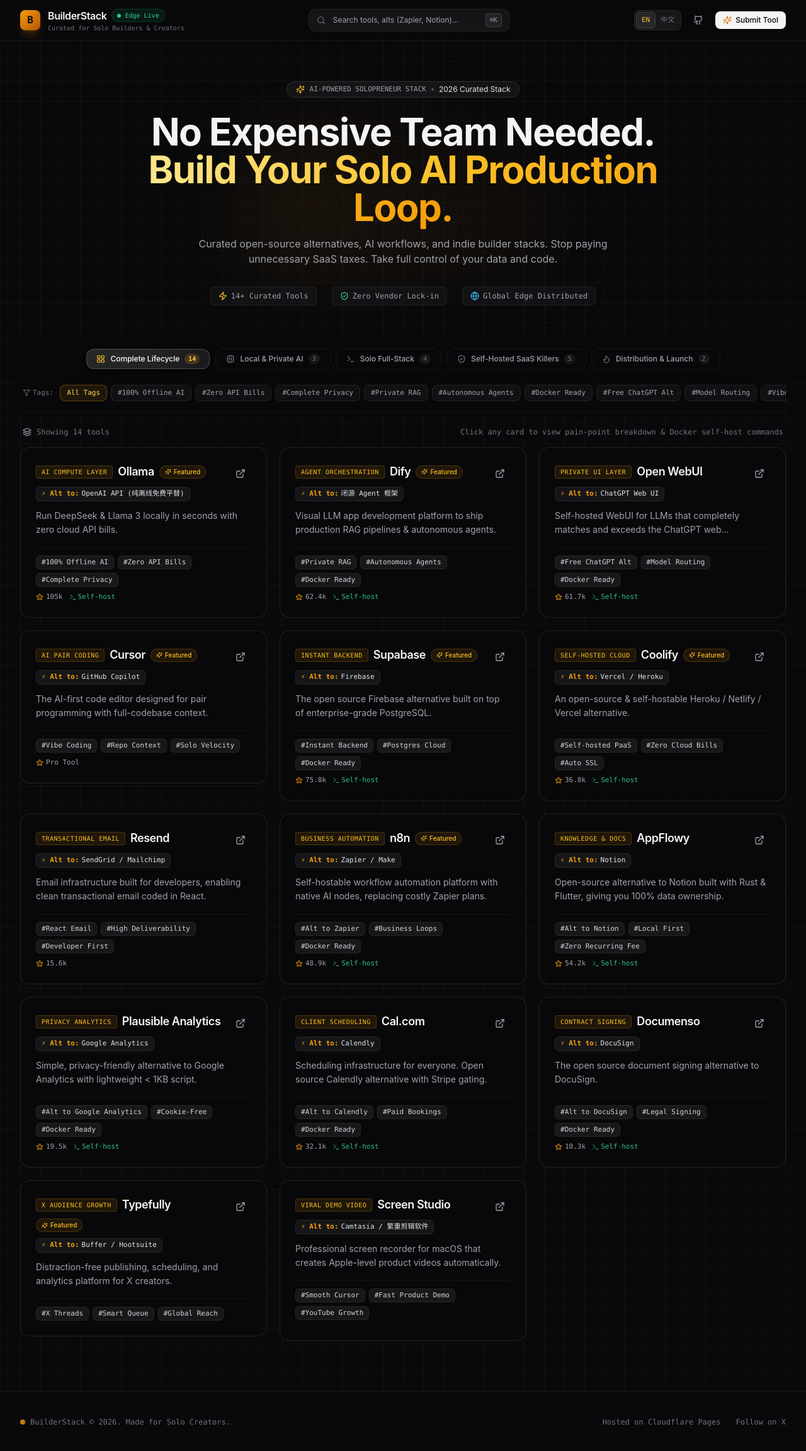
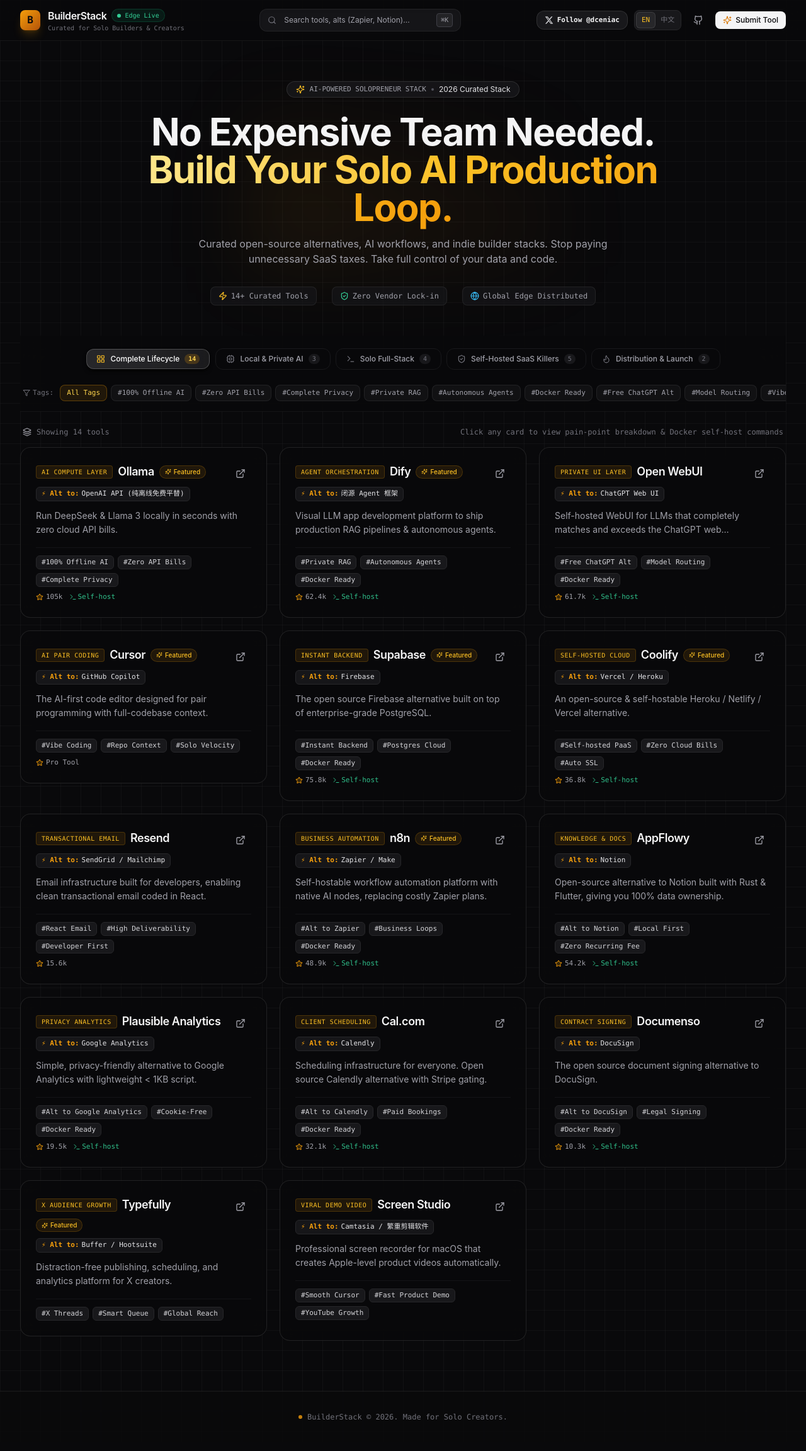
Before and after one commit to dceniac-sudo/builderstack, a Next.js app: page / in a window 1280 px wide. Shown: the whole page at 63% size. Built offline with nearby package versions, Linux system fonts and the light colour scheme.

Commit message:
feat: clean footer and add high-converting X follow intent button in navbar

```diff
--- a/src/app/page.tsx
+++ b/src/app/page.tsx
@@ -178,31 +178,11 @@
         )}
       </main>
 
-      {/* 底部 Footer */}
-      <footer className="border-t border-white/5 bg-zinc-950 py-10 text-xs text-zinc-500 font-mono">
-        <div className="max-w-7xl mx-auto px-4 sm:px-6 lg:px-8 flex flex-col sm:flex-row items-center justify-between gap-4">
-          <div className="flex items-center gap-2">
-            <span className="w-2 h-2 rounded-full bg-amber-500/80" />
-            <span>{t.footer.copyright}</span>
-          </div>
-          <div className="flex items-center gap-6">
-            <a
-              href="https://pages.cloudflare.com"
-              target="_blank"
-              rel="noopener noreferrer"
-              className="hover:text-zinc-300 transition-colors"
-            >
-              {t.footer.hostedOn}
-            </a>
-            <a
-              href="https://twitter.com"
-              target="_blank"
-              rel="noopener noreferrer"
-              className="hover:text-amber-400 transition-colors"
-            >
-              {t.footer.followX}
-            </a>
-          </div>
+      {/* 底部 Footer (极简纯净版) */}
+      <footer className="border-t border-white/5 bg-zinc-950/80 py-8 text-xs text-zinc-500 font-mono text-center">
+        <div className="max-w-7xl mx-auto px-4 flex items-center justify-center gap-2">
+          <span className="w-1.5 h-1.5 rounded-full bg-amber-500/80" />
+          <span>{t.footer.copyright}</span>
         </div>
       </footer>
 
--- a/src/components/Navbar.tsx
+++ b/src/components/Navbar.tsx
@@ -1,9 +1,9 @@
 'use client';
 
 import React from 'react';
-import { Search, Github, Twitter, Sparkles } from 'lucide-react';
+import { Search, Github, Sparkles } from 'lucide-react';
 import { LanguageToggle } from '@/components/LanguageToggle';
-import { useI18n } from '@/lib/i18n';
+import { useI18n, X_HANDLE } from '@/lib/i18n';
 
 interface NavbarProps {
   onOpenSearch: () => void;
@@ -12,6 +12,21 @@
 
 export const Navbar: React.FC<NavbarProps> = ({ onOpenSearch }) => {
   const { t } = useI18n();
+
+  // 触发 X 官方关注小弹窗
+  const handleFollowClick = (e: React.MouseEvent) => {
+    e.preventDefault();
+    const url = `https://twitter.com/intent/follow?screen_name=${X_HANDLE}`;
+    const width = 550;
+    const height = 650;
+    const left = window.screen.width / 2 - width / 2;
+    const top = window.screen.height / 2 - height / 2;
+    window.open(
+      url,
+      'FollowOnX',
+      `toolbar=no, location=no, directories=no, status=no, menubar=no, scrollbars=yes, resizable=yes, copyhistory=no, width=${width}, height=${height}, top=${top}, left=${left}`
+    );
+  };
 
   return (
     <header className="sticky top-0 z-40 w-full border-b border-white/5 bg-zinc-950/80 backdrop-blur-xl">
@@ -51,26 +66,38 @@
           </kbd>
         </button>
 
-        {/* 右侧：多语言切换器 + 外链与提交 */}
+        {/* 右侧：X 一键关注胶囊 + 多语言 + GitHub */}
         <div className="flex items-center gap-1.5 sm:gap-2.5">
+          {/* 核心杀手锏：X 官方一键关注胶囊按钮 */}
+          <a
+            href={`https://twitter.com/intent/follow?screen_name=${X_HANDLE}`}
+            onClick={handleFollowClick}
+            target="_blank"
+            rel="noopener noreferrer"
+            title={`Follow @${X_HANDLE} on X`}
+            className="flex items-center gap-1.5 rounded-xl bg-zinc-900 hover:bg-zinc-800/90 text-zinc-100 hover:text-white px-3 py-1.5 text-xs font-medium border border-white/10 hover:border-amber-500/40 shadow-sm transition-all duration-200 hover:shadow-amber-500/10 hover:shadow-md group active:scale-95"
+          >
+            {/* 𝕏 经典标志 */}
+            <svg
+              viewBox="0 0 24 24"
+              aria-hidden="true"
+              className="w-3.5 h-3.5 fill-current text-zinc-300 group-hover:text-amber-400 transition-colors"
+            >
+              <path d="M18.244 2.25h3.308l-7.227 8.26 8.502 11.24H16.17l-5.214-6.817L4.99 21.75H1.68l7.73-8.835L1.254 2.25H8.08l4.713 6.231zm-1.161 17.52h1.833L7.084 4.126H5.117z" />
+            </svg>
+            <span className="font-mono text-[11px] font-semibold">{t.nav.followX}</span>
+          </a>
+
           {/* 多语言切换按钮 */}
           <LanguageToggle />
 
-          <a
-            href="https://twitter.com"
-            target="_blank"
-            rel="noopener noreferrer"
-            title="Follow on X / Twitter"
-            className="p-2 rounded-lg text-zinc-400 hover:text-white hover:bg-zinc-900 border border-transparent hover:border-zinc-800 transition-colors hidden xs:flex"
-          >
-            <Twitter className="w-4 h-4" />
-          </a>
+          {/* GitHub 仓库外链 */}
           <a
             href="https://github.com/dceniac-sudo/builderstack"
             target="_blank"
             rel="noopener noreferrer"
             title="GitHub Repository"
-            className="p-2 rounded-lg text-zinc-400 hover:text-white hover:bg-zinc-900 border border-transparent hover:border-zinc-800 transition-colors"
+            className="p-2 rounded-lg text-zinc-400 hover:text-white hover:bg-zinc-900 border border-transparent hover:border-zinc-800 transition-colors hidden sm:flex"
           >
             <Github className="w-4 h-4" />
           </a>
@@ -82,7 +109,7 @@
               e.preventDefault();
               alert(t.nav.submitAlert);
             }}
-            className="hidden sm:inline-flex items-center gap-1.5 rounded-lg bg-zinc-100 hover:bg-white text-zinc-950 font-medium px-3 py-1.5 text-xs transition-transform active:scale-95 shadow-sm"
+            className="hidden lg:inline-flex items-center gap-1.5 rounded-lg bg-zinc-100 hover:bg-white text-zinc-950 font-medium px-3 py-1.5 text-xs transition-transform active:scale-95 shadow-sm"
           >
             <Sparkles className="w-3.5 h-3.5 text-amber-600" />
             <span>{t.nav.submit}</span>
--- a/src/lib/i18n.tsx
+++ b/src/lib/i18n.tsx
@@ -3,6 +3,9 @@
 import React, { createContext, useContext, useState, useEffect } from 'react';
 
 export type Language = 'en' | 'zh';
+
+// 你的 X (Twitter) 用户名，点击将直接唤起一键关注
+export const X_HANDLE = 'dceniac';
 
 export const DICTIONARY = {
   en: {
@@ -12,6 +15,7 @@
       submit: 'Submit Tool',
       submitAlert: 'Tool Submission: Form coming soon with 24h featured review!',
       edgeLive: 'Edge Live',
+      followX: `Follow @${X_HANDLE}`,
     },
     hero: {
       badge: 'AI-POWERED SOLOPRENEUR STACK',
@@ -54,8 +58,6 @@
     },
     footer: {
       copyright: 'BuilderStack © 2026. Made for Solo Creators.',
-      hostedOn: 'Hosted on Cloudflare Pages',
-      followX: 'Follow on X',
     },
   },
   zh: {
@@ -65,6 +67,7 @@
       submit: '提交收录',
       submitAlert: '提交收录：后续可接入表单，支持免费提交或付费 24 小时极速审核置顶！',
       edgeLive: '全球边缘在线',
+      followX: `关注 @${X_HANDLE}`,
     },
     hero: {
       badge: 'AI-POWERED SOLOPRENEUR STACK',
@@ -107,8 +110,6 @@
     },
     footer: {
       copyright: 'BuilderStack © 2026. 专为超级个体与创造者打造。',
-      hostedOn: '托管于 Cloudflare Pages',
-      followX: '关注 X (Twitter)',
     },
   },
 };
@@ -125,13 +126,11 @@
   const [lang, setLangState] = useState<Language>('en');
 
   useEffect(() => {
-    // 优先读取本地持久化设置
     const saved = localStorage.getItem('builderstack_lang') as Language;
     if (saved && (saved === 'en' || saved === 'zh')) {
       setLangState(saved);
       return;
     }
-    // 否则检测浏览器系统语言，如果是中文用户默认中文，否则默认英文
     if (typeof navigator !== 'undefined') {
       const browserLang = navigator.language.toLowerCase();
       if (browserLang.startsWith('zh')) {
```
